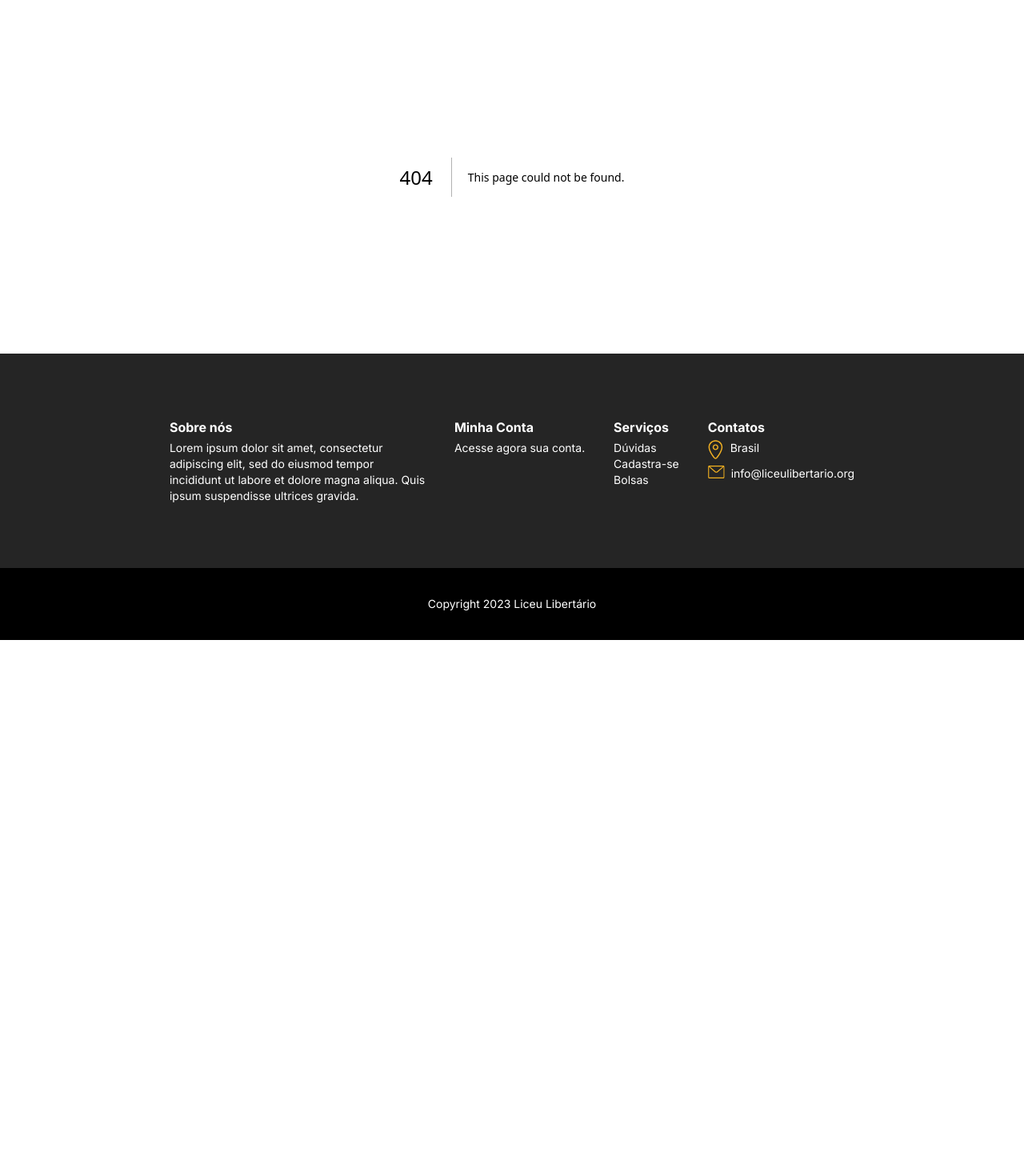
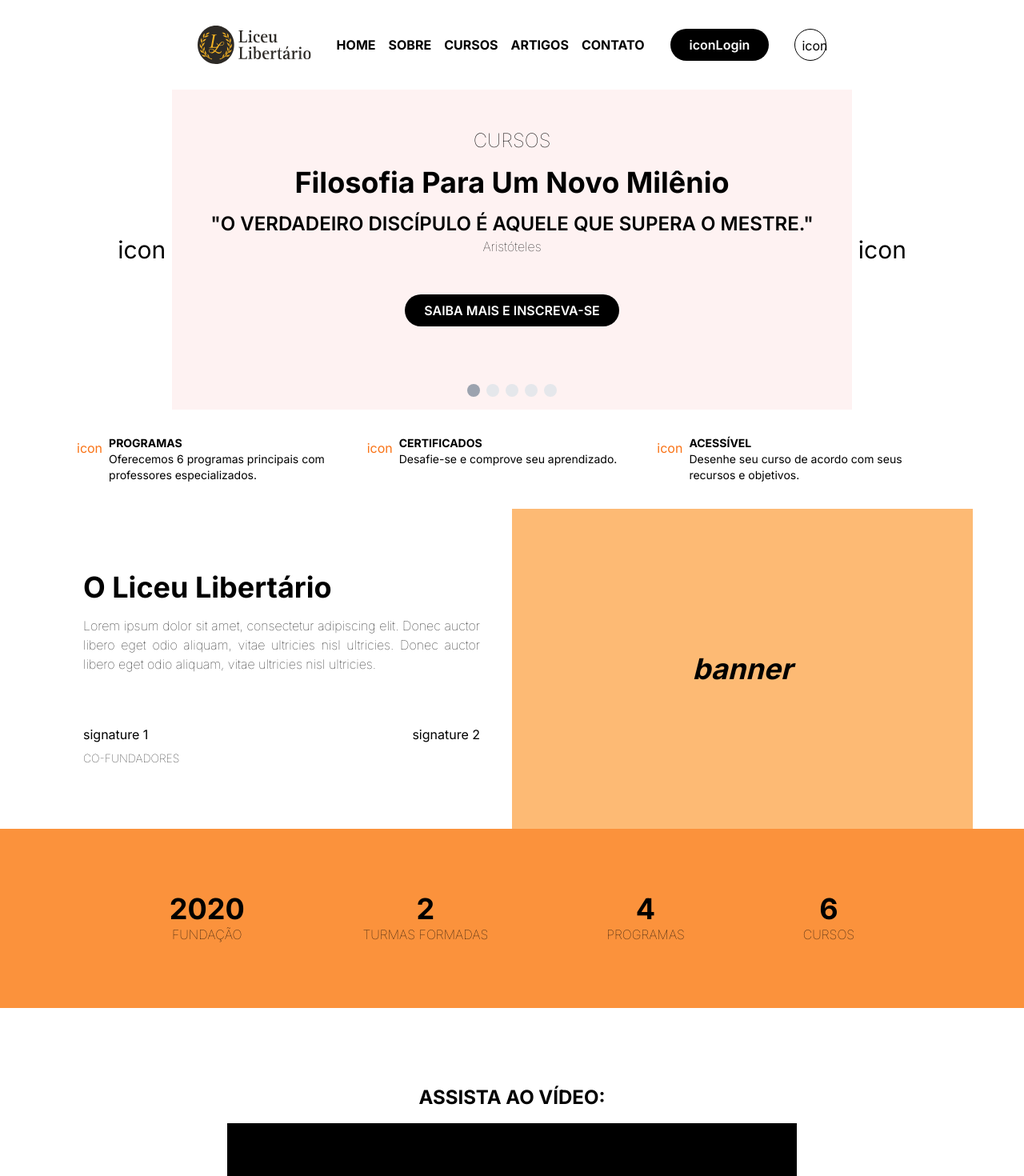
Before and after one commit to MassMessage/liceu-front, a Next.js app: page /home in a window 1280 px wide. Before the commit this address had no page. Shown: the top 1470 px of the page at 80% size. Before the commit the page ends 800 px from the top, so only its background shows below. Built offline with nearby package versions, Linux system fonts and the light colour scheme.

Commit message:
Transcreve a home que foi criada em Vue para React.

```diff
--- a/app/components/Button.tsx
+++ b/app/components/Button.tsx
@@ -3,9 +3,9 @@ import { CSSProperties, FC, ReactNode } from "react";
 import { Url } from "url";
 
 interface IButton {
-    color: string;
-    href: Url | string;
-    background: string;
+  color?: string;
+  href?: Url | string;
+  background?: string;
   children: ReactNode | string;
   style?: CSSProperties
 }
@@ -13,11 +13,17 @@ interface IButton {
 export const Button: FC<IButton> = ({ href, color, background, children, style }) => {
   return (
     <Link
-            href={href}
-            style={{ color, background, ...style }}
+      href={ href ?? '/' }
+      style={ { color, background, ...style } }
       className='flex justify-center items-center font-semibold rounded-full py-2 px-6 text-base'
     >
-            {children}
+      { children }
     </Link>
   )
 }
+
+Button.defaultProps = {
+  color: 'white',
+  background: 'black',
+  href: '/',
+}
--- /dev/null
+++ b/app/components/LateralLimiter.tsx
@@ -0,0 +1,14 @@
+import React from 'react'
+
+interface LateralLimiterProps {
+  className?: string;
+  children: React.ReactNode;
+}
+
+export default function LateralLimiter({ className, children }: LateralLimiterProps) {
+  return (
+    <div className={ `max-w-6xl m-auto ${ className }` }>
+      { children }
+    </div>
+  )
+}
--- a/app/components/Logo.tsx
+++ b/app/components/Logo.tsx
@@ -4,9 +4,9 @@ import Link from 'next/link';
 import { FC } from 'react';
 
 interface ILogo {
-  height: number;
-  minWidth: number;
-  href: string;
+  height?: number;
+  minWidth?: number;
+  href?: string;
 }
 
 export const Logo: FC<ILogo> = ({ height, href, minWidth }) => {
@@ -16,3 +16,9 @@ export const Logo: FC<ILogo> = ({ height, href, minWidth }) => {
     </Link>
   )
 }
+
+Logo.defaultProps = {
+  height: 48,
+  minWidth: 48,
+  href: '/',
+}
--- /dev/null
+++ b/app/home/components/HomeContent.tsx
@@ -0,0 +1,31 @@
+import React from 'react';
+import LateralLimiter from "@/app/components/LateralLimiter";
+
+export default function HomeContent() {
+  return (
+    <LateralLimiter>
+      <div className="grid grid-cols-2">
+        <div className="p-10 flex flex-col justify-center">
+          <div className="text-4xl font-bold">
+            O Liceu Libertário
+          </div>
+          <div className="py-4 font-thin text-justify">
+            Lorem ipsum dolor sit amet, consectetur adipiscing elit. Donec auctor libero eget odio aliquam, vitae
+            ultricies
+            nisl ultricies. Donec auctor libero eget odio aliquam, vitae ultricies nisl ultricies.
+          </div>
+          <div className="flex justify-between pt-12 pb-2">
+            <div>signature 1</div>
+            <div>signature 2</div>
+          </div>
+          <div className="text-sm font-thin">
+            CO-FUNDADORES
+          </div>
+        </div>
+        <div className="h-[50vh] bg-orange-300 flex justify-center items-center italic text-4xl font-bold">
+          banner
+        </div>
+      </div>
+    </LateralLimiter>
+  )
+}
--- /dev/null
+++ b/app/home/components/HomeFeatures.tsx
@@ -0,0 +1,44 @@
+import React from 'react';
+import LateralLimiter from "@/app/components/LateralLimiter";
+
+const features = [
+  {
+    title: 'PROGRAMAS',
+    description: 'Oferecemos 6 programas principais com professores especializados.',
+    icon: 'university',
+  },
+  {
+    title: 'CERTIFICADOS',
+    description: 'Desafie-se e comprove seu aprendizado.',
+    icon: 'certificate',
+  },
+  {
+    title: 'ACESSÍVEL',
+    description: 'Desenhe seu curso de acordo com seus recursos e objetivos.',
+    icon: 'hand-holding-usd',
+  },
+];
+
+export default function HomeFeatures() {
+  return (
+    <LateralLimiter>
+      <div className="grid grid-cols-3 justify-between p-8">
+        {features.map((feature) => (
+          <div className="flex space-x-2">
+            <div className="pt-1 text-orange-500">
+              <div>icon</div>
+            </div>
+            <div className="text-sm">
+              <div className="font-bold">
+                {feature.title}
+              </div>
+              <div>
+                {feature.description}
+              </div>
+            </div>
+          </div>
+        ))}
+      </div>
+    </LateralLimiter>
+  );
+}
--- /dev/null
+++ b/app/home/components/HomeHero.tsx
@@ -0,0 +1,44 @@
+import React from 'react';
+import LateralLimiter from "@/app/components/LateralLimiter";
+import { Button } from "@/app/components/Button";
+
+export default function HomeHero() {
+  return (
+    <LateralLimiter>
+      <div className="flex items-center space-x-2">
+        <div className="text-3xl">
+          <div>icon</div>
+        </div>
+        <div className="grow bg-red-50 flex flex-col items-center p-12 pb-4 h-[50vh]">
+          <div className="text-2xl font-thin">
+            CURSOS
+          </div>
+          <div className="text-4xl font-bold py-4">
+            Filosofia Para Um Novo Milênio
+          </div>
+          <div className="text-2xl font-semibold">
+            "O VERDADEIRO DISCÍPULO É AQUELE QUE SUPERA O MESTRE."
+          </div>
+          <div className="font-thin">
+            Aristóteles
+          </div>
+          <div className="grow py-12">
+            <Button>
+              SAIBA MAIS E INSCREVA-SE
+            </Button>
+          </div>
+          <div className="flex space-x-2">
+            <div className="w-4 h-4 bg-gray-400 rounded-full"/>
+            <div className="w-4 h-4 bg-gray-200 rounded-full"/>
+            <div className="w-4 h-4 bg-gray-200 rounded-full"/>
+            <div className="w-4 h-4 bg-gray-200 rounded-full"/>
+            <div className="w-4 h-4 bg-gray-200 rounded-full"/>
+          </div>
+        </div>
+        <div className="text-3xl">
+          <div>icon</div>
+        </div>
+      </div>
+    </LateralLimiter>
+  )
+}
--- /dev/null
+++ b/app/home/components/HomeStats.tsx
@@ -0,0 +1,28 @@
+import React from 'react';
+import LateralLimiter from "@/app/components/LateralLimiter";
+
+const stats = [
+  { value: 2020, label: "FUNDAÇÃO" },
+  { value: 2, label: "TURMAS FORMADAS" },
+  { value: 4, label: "PROGRAMAS" },
+  { value: 6, label: "CURSOS" },
+];
+
+export default function HomeStats() {
+  return (
+    <div className="bg-orange-400">
+      <LateralLimiter className="flex justify-evenly py-20">
+        {stats.map((stat) => (
+          <div className="text-center" key={stat.label}>
+            <div className="text-4xl font-bold">
+              {stat.value}
+            </div>
+            <div className="font-thin">
+              {stat.label}
+            </div>
+          </div>
+        ))}
+      </LateralLimiter>
+    </div>
+  );
+}
--- /dev/null
+++ b/app/home/components/HomeVideo.tsx
@@ -0,0 +1,15 @@
+import React from 'react';
+import LateralLimiter from "@/app/components/LateralLimiter";
+
+export default function HomeVideo() {
+  return (
+    <LateralLimiter>
+      <div className="py-24 space-y-4">
+        <div className="text-2xl font-bold text-center">
+          ASSISTA AO VÍDEO:
+        </div>
+        <div className="aspect-video h-[50vh] bg-black"/>
+      </div>
+    </LateralLimiter>
+  )
+}
--- /dev/null
+++ b/app/home/components/MenuComponent.tsx
@@ -0,0 +1,44 @@
+import React from 'react';
+import LateralLimiter from "@/app/components/LateralLimiter";
+import { Logo } from "@/app/components/Logo";
+import { Button } from "@/app/components/Button";
+
+const actions = [
+  { label: "Home", path: "/" },
+  { label: "Sobre", path: "/about" },
+  { label: "Cursos", path: "/courses" },
+  { label: "Artigos", path: "/articles" },
+  { label: "Contato", path: "/contact" },
+];
+
+export default function MenuComponent() {
+  return (
+    <LateralLimiter>
+      <div className="flex space-x-8 p-8 items-center">
+        <Logo/>
+        <div className="grow text-right">
+          <ul className="flex float-right space-x-4 uppercase font-bold">
+            { actions.map((action) => (
+              <li key={ action.label }>
+                <a href="#">{ action.label }</a>
+              </li>
+            )) }
+          </ul>
+        </div>
+        <div>
+          <Button>
+            {/*<FontAwesomeIcon icon={faAngleRight}/>*/ }
+            <div>icon</div>
+            <div>
+              Login
+            </div>
+          </Button>
+        </div>
+        <div className="border border-black p-2 rounded-full w-10 h-10 text-center">
+          {/*<FontAwesomeIcon icon={faSearch}/>*/ }
+          <div>icon</div>
+        </div>
+      </div>
+    </LateralLimiter>
+  )
+}
--- /dev/null
+++ b/app/home/page.tsx
@@ -0,0 +1,19 @@
+import MenuComponent from "@/app/home/components/MenuComponent";
+import HomeHero from "@/app/home/components/HomeHero";
+import HomeFeatures from "@/app/home/components/HomeFeatures";
+import HomeContent from "@/app/home/components/HomeContent";
+import HomeStats from "@/app/home/components/HomeStats";
+import HomeVideo from "@/app/home/components/HomeVideo";
+
+export default function Home() {
+  return (
+    <>
+      <MenuComponent/>
+      <HomeHero/>
+      <HomeFeatures/>
+      <HomeContent/>
+      <HomeStats/>
+      <HomeVideo/>
+    </>
+  )
+}
--- a/app/page.tsx
+++ b/app/page.tsx
@@ -1,10 +1,9 @@
-import Link from 'next/link'
+import Home from "@/app/home/page";
 
-export default function Home() {
+export default function Root() {
   return (
     <>
-      <Link href={'/login'}>Login</Link>
-      <Link href={'/profile'}>Profile</Link>
+      <Home/>
     </>
   )
 }
```
Also changed, not shown: 1 other file (tests, documents, lock files or other folders). Lines whose indentation alone changed are shown as unchanged.
